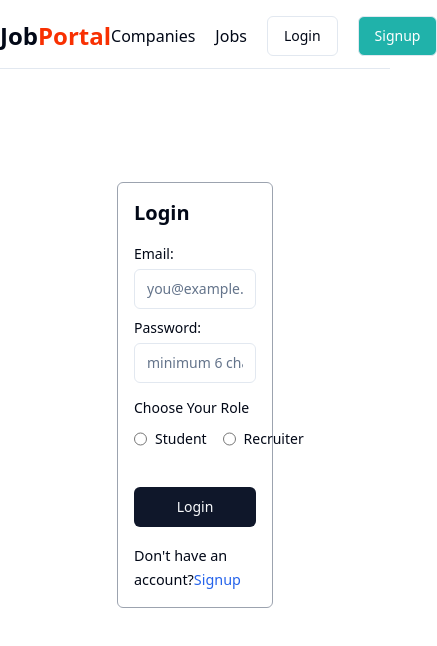
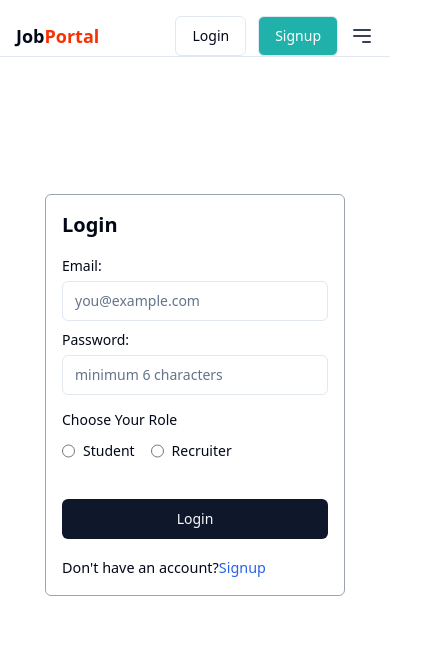
Before and after one commit to DhruvPatel2509/Job_portal, a React (Vite) app in the folder Frontend/: page /login in a window 390 px wide. Shown: the top 646 px of the page, 437 px wide, since content can reach past the window. Built offline with nearby package versions, Linux system fonts and the light colour scheme.

Commit message:
Responsive Navbat

```diff
--- a/Frontend/src/components/auth/Login.jsx
+++ b/Frontend/src/components/auth/Login.jsx
@@ -83,7 +83,7 @@ export const Login = () => {
     <div className="flex items-center justify-center max-w-7xl mx-auto min-h-[77.2vh]">
       <form
         onSubmit={submitHandler}
-        className="w-[40%] border border-gray-400 rounded-md p-4 my-10"
+        className="sm:w-[400px] w-[300px] border border-gray-400 rounded-md p-4 my-10"
       >
         <h1 className="font-bold text-xl mb-5">Login</h1>
 
--- a/Frontend/src/components/shared/Navbar.jsx
+++ b/Frontend/src/components/shared/Navbar.jsx
@@ -18,12 +18,14 @@ import {
 } from "../../redux/jobSlice";
 import { setAllCompanies } from "../../redux/companySlice";
 import apiRequest from "../../utils/axiosUtility";
+import { useState } from "react";
 export const Navbar = () => {
   const { authUser } = useSelector((store) => store.auth);
   const role = authUser?.role;
   const dispatch = useDispatch();
   const navigate = useNavigate();
   const { token } = useSelector((store) => store.auth);
+  const [isMenuOpen, setIsMenuOpen] = useState(false);
 
   const logOutHandler = async () => {
     try {
@@ -54,44 +56,94 @@ export const Navbar = () => {
   };
 
   return (
-    <>
-      <div className="bg-[#ffffff] mb-3">
-        <div className="flex items-center justify-between mx-auto mt-4 max-w-7xl">
+    <div className="bg-[#ffffff] mb-3 navbar">
+      <div className="flex items-center justify-between  sm:justify-between px-4  mx-auto mt-4 menu ">
         <h1
-            className="text-2xl font-bold cursor-pointer"
+          className="text-lg md:text-2xl font-bold cursor-pointer"
           onClick={handleLogo}
         >
           Job<span className="text-[#F83002]">Portal</span>
         </h1>
 
-          <ul className="flex items-center gap-5 font-medium">
+        <div className="flex items-center gap-3 menu2">
+          <button
+            className="text-gray-700 focus:outline-none menu-button"
+            onClick={() => setIsMenuOpen(!isMenuOpen)}
+          >
+            {/* Mobile menu button icon */}
+            <svg
+              className="w-6 h-6"
+              fill="none"
+              stroke="currentColor"
+              viewBox="0 0 24 24"
+              xmlns="http://www.w3.org/2000/svg"
+            >
+              <path
+                strokeLinecap="round"
+                strokeLinejoin="round"
+                strokeWidth="2"
+                d="M4 6h16M4 12h16m-7 6h7"
+              ></path>
+            </svg>
+          </button>
+
+          <div className="flex items-center gap-4">
+            <ul
+              className={`${
+                isMenuOpen ? "flex" : "hidden"
+              }  items-center  gap-3 font-medium  bg-white unorder `}
+            >
               {role === "student" ? (
                 <>
                   <li>
-                  <Link to="/">Home</Link>
+                    <Link to="/" className="block px-4 py-2 hover:bg-gray-100">
+                      Home
+                    </Link>
                   </li>
                   <li>
-                  <Link to="/jobs">Jobs</Link>
+                    <Link
+                      to="/jobs"
+                      className="block px-4 py-2 hover:bg-gray-100"
+                    >
+                      Jobs
+                    </Link>
                   </li>
                   <li>
-                  <Link to="/browse">Browse</Link>
+                    <Link
+                      to="/browse"
+                      className="block px-4 py-2 hover:bg-gray-100"
+                    >
+                      Browse
+                    </Link>
                   </li>
                 </>
               ) : (
                 <>
                   <li>
-                  <Link to="/admin/companies">Companies</Link>
+                    <Link
+                      to="/admin/companies"
+                      className="block  py-2 hover:bg-gray-100"
+                    >
+                      Companies
+                    </Link>
                   </li>
                   <li>
-                  <Link to="/admin/jobs">Jobs</Link>
+                    <Link
+                      to="/admin/jobs"
+                      className="block  py-2 hover:bg-gray-100"
+                    >
+                      Jobs
+                    </Link>
                   </li>
                 </>
               )}
+            </ul>
+            <ul className="flex items-center  gap-3">
               {authUser ? (
-              <li>
+                <li className="relative">
                   <Popover>
                     <PopoverTrigger>
-                    <Avatar>
+                      <Avatar className="cursor-pointer">
                         <AvatarImage
                           src={
                             authUser?.profile?.profilePhoto ||
@@ -102,7 +154,7 @@ export const Navbar = () => {
                       </Avatar>
                     </PopoverTrigger>
                     <PopoverContent className="w-80 mt-2 bg-[#fefefe]">
-                    <div className="flex items-center gap-7">
+                      <div className="flex items-center gap-7 p-4">
                         <Avatar>
                           <AvatarImage
                             src={
@@ -117,7 +169,7 @@ export const Navbar = () => {
                           <p>{authUser?.profile?.bio}</p>
                         </div>
                       </div>
-                    <div className="flex flex-col items-start mt-1">
+                      <div className="flex flex-col items-start p-4">
                         {role === "student" && (
                           <Link to="/profile">
                             <Button variant="link">
@@ -136,14 +188,19 @@ export const Navbar = () => {
                 <>
                   <li>
                     <Link to="/login">
-                    <Button variant="outline">Login</Button>
+                      <Button
+                        variant="outline"
+                        className="block w-full md:w-auto"
+                      >
+                        Login
+                      </Button>
                     </Link>
                   </li>
                   <li>
                     <Link to="/signup">
                       <Button
                         variant="outline"
-                      className="bg-[#20B2AA] text-white hover:bg-[#008080] hover:text-white"
+                        className="bg-[#20B2AA] text-white hover:bg-[#008080] hover:text-white block w-full md:w-auto"
                       >
                         Signup
                       </Button>
@@ -154,7 +211,8 @@ export const Navbar = () => {
             </ul>
           </div>
         </div>
+      </div>
       <hr />
-    </>
+    </div>
   );
 };
--- a/Frontend/src/index.css
+++ b/Frontend/src/index.css
@@ -67,3 +67,36 @@
     @apply bg-background text-foreground;
   }
 }
+
+.menu-button {
+  display: block;
+}
+
+@media (min-width: 425px) {
+  .menu-button {
+    display: none;
+  }
+
+  .navbar .unorder {
+    display: flex;
+    position: static;
+    background-color: transparent;
+    z-index: auto;
+  }
+}
+@media (max-width: 425px) {
+  .menu {
+    position: relative;
+  }
+  .menu .unorder {
+    top: 100%;
+    width: 100%;
+    left: 0%;
+    position: absolute;
+    flex-direction: column;
+  }
+
+  .menu2 button{
+    order: 1;
+  }
+}
--- a/Frontend/src/utils/constant.js
+++ b/Frontend/src/utils/constant.js
@@ -1,5 +1,5 @@
-// const BASEURI = "http://localhost:8000/api/v1/";
-const BASEURI = "https://job-portal-olive-gamma.vercel.app/api/v1/";
+const BASEURI = "http://localhost:8000/api/v1/";
+// const BASEURI = "https://job-portal-olive-gamma.vercel.app/api/v1/";
 
 export const USER_API_END_POINT = `${BASEURI}user`;
 export const JOB_API_END_POINT = `${BASEURI}job`;
```
Also changed, not shown: 1 other file (tests, documents, lock files or other folders). Lines whose indentation alone changed are shown as unchanged.
